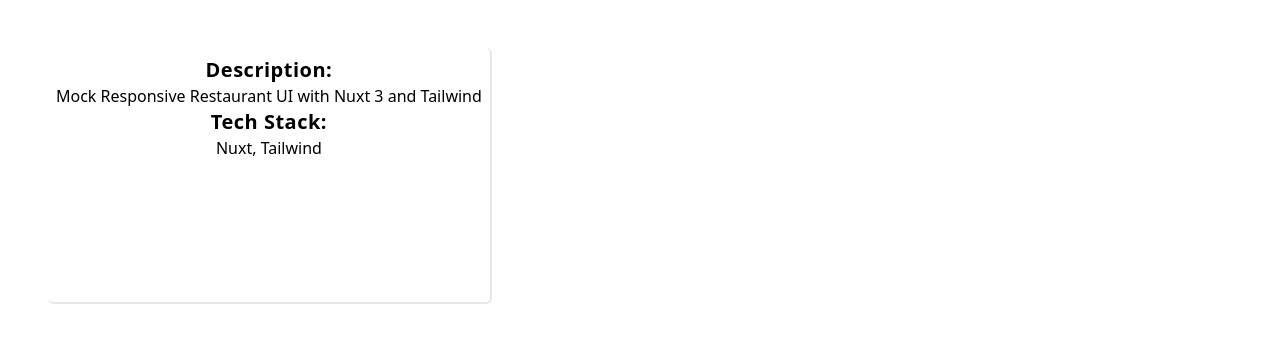
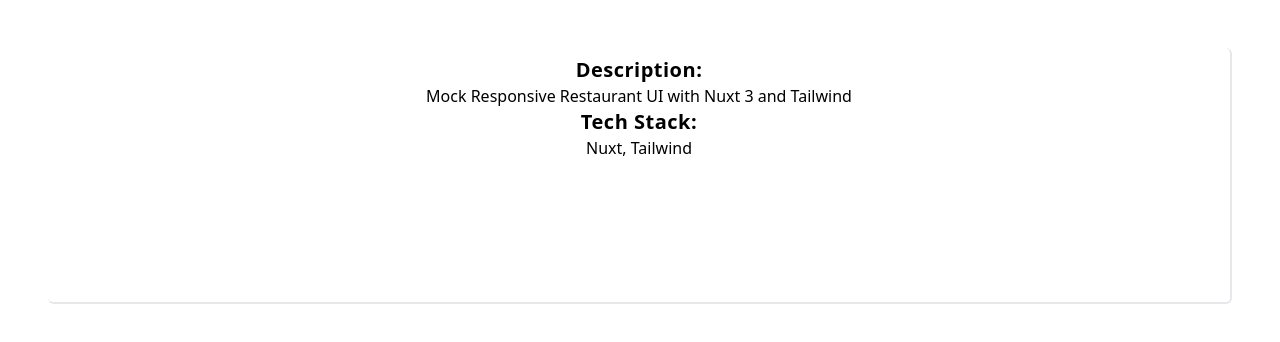
Before and after one commit to onehoax/portfolio, a Nuxt app: page /projects in a window 1280 px wide. Shown: the top 342 px of the page. Built offline with nearby package versions, Linux system fonts and the light colour scheme.

Commit message:
fix: span full width of parent for main page content

```diff
--- a/assets/css/tailwind.css
+++ b/assets/css/tailwind.css
@@ -28,7 +28,7 @@
 }
 
 .main-content-wrapper {
-  @apply absolute text-justify p-2 m-10 overflow-y-auto h-5/6;
+  @apply absolute text-justify p-2 m-10 overflow-y-auto h-5/6 left-0 right-0;
 }
 
 .main-content {
```
